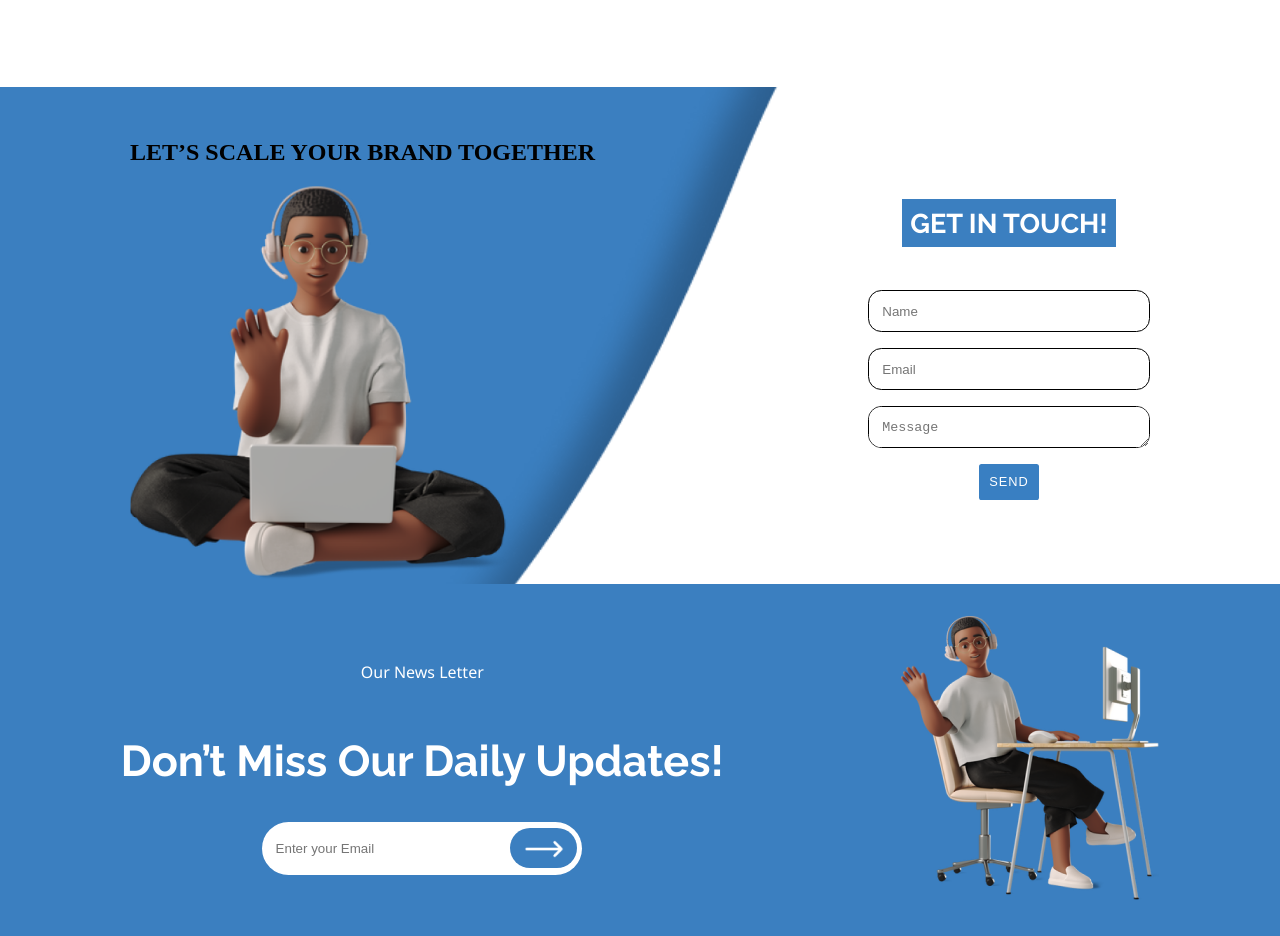
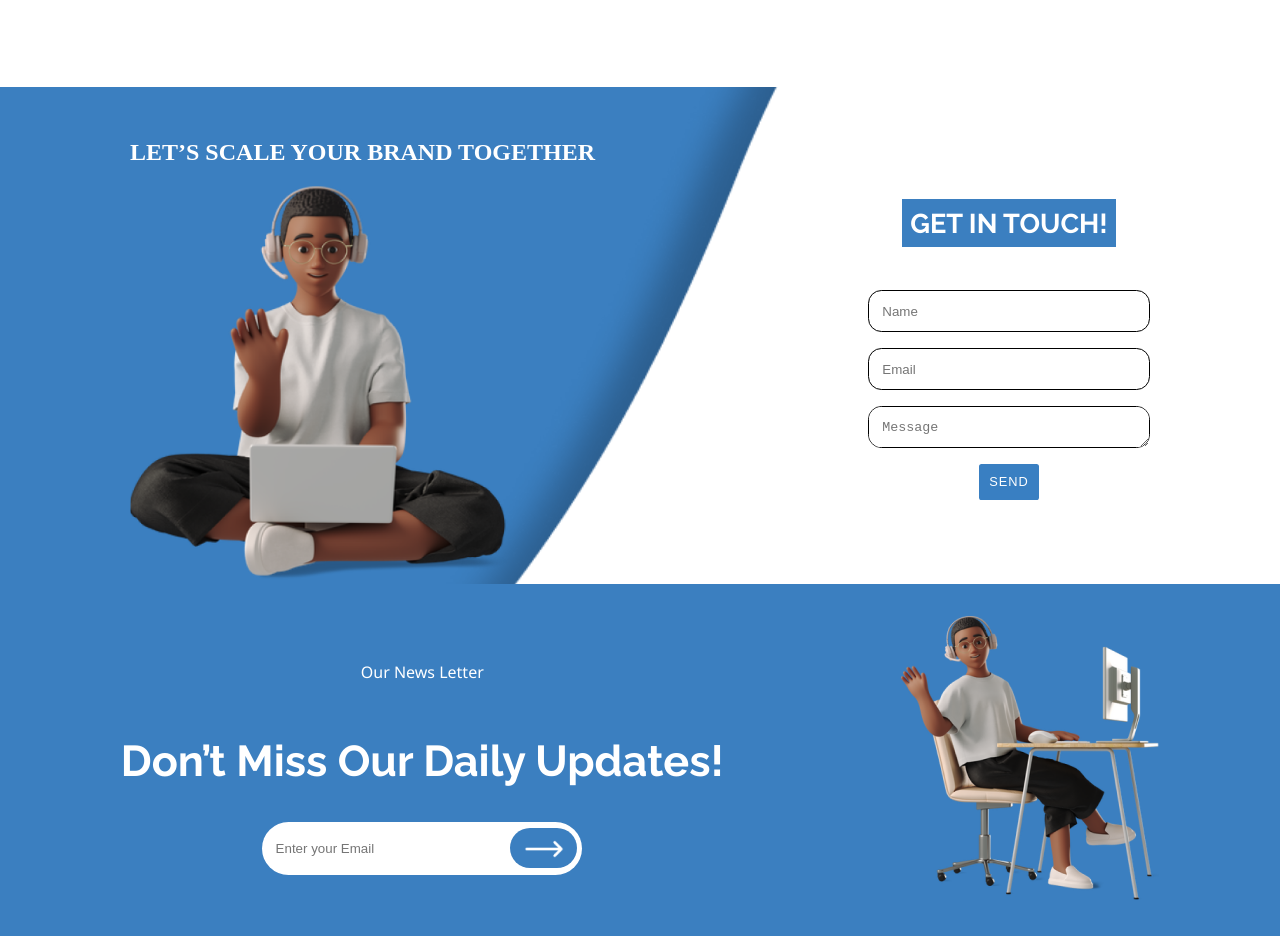
Before and after one commit to VibhuteAnjali/DigiAvisaTech, a React (Vite) app: page / in a window 1280 px wide. Shown: the part 2700-3636 px from the top of the page. Built offline with nearby package versions, Linux system fonts and the light colour scheme; no server answers.

Commit message:
Update Contact.css

```diff
--- a/src/Styles/Contact.css
+++ b/src/Styles/Contact.css
@@ -8,6 +8,9 @@
 }
 .contactImg img {
   width: 79%;
+}
+.contactImg h2{
+  color:white;
 }
 .contactImg {
   display: flex;
```
